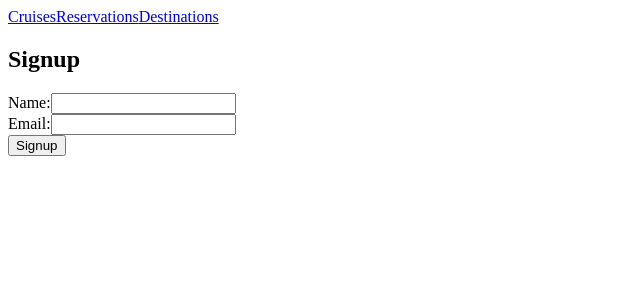
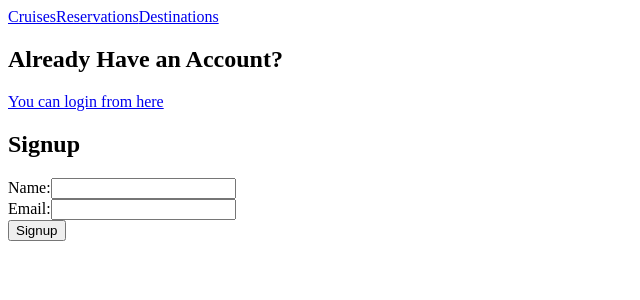
Before and after one commit to karelvanoordt/sailvation-app-frontend, a React (Create React App) app: page /signup in a window 1280 px wide. Shown: the top 300 px of the page, without its empty margins (0-640 px from the left). Built offline with nearby package versions, Linux system fonts and the light colour scheme.

Commit message:
Fix Signup Process

```diff
--- a/src/components/login/SignupForm.js
+++ b/src/components/login/SignupForm.js
@@ -8,14 +8,12 @@ function SignupForm() {
   const [details, setDetails] = useState(
     { name: '', email: '' },
   );
-
   const [isLoggedIn, setIsLoggedIn] = useState(false);
-
-  const submitHandler = (e) => {
-    e.preventDefault();
+  const submitHandler = () => {
     if (details.name !== '' && details.email !== '') {
       dispatch(postNewUser(details));
       setIsLoggedIn(true);
+      console.log(isLoggedIn);
     }
   };
 
@@ -24,14 +22,24 @@ function SignupForm() {
       {isLoggedIn
         && (
         <div>
-          <p>Registarion was successfull</p>
+          <p>Registarion was successful</p>
           <Link to="/login">
             You can login from here
           </Link>
         </div>
         )}
+      {!isLoggedIn
+      && (
+      <div>
+        <h2>Already Have an Account?</h2>
+        <Link to="/login">
+          You can login from here
+        </Link>
+      </div>
+      )}
       <form
-        onSubmit={() => {
+        onSubmit={(e) => {
+          e.preventDefault();
           submitHandler();
           isLoggedIn(true);
         }}
@@ -53,7 +61,7 @@ function SignupForm() {
             </label>
           </div>
 
-          <input type="submit" value="Signup" />
+          <input type="submit" value="Signup" disabled={isLoggedIn} />
         </div>
       </form>
     </div>
```
